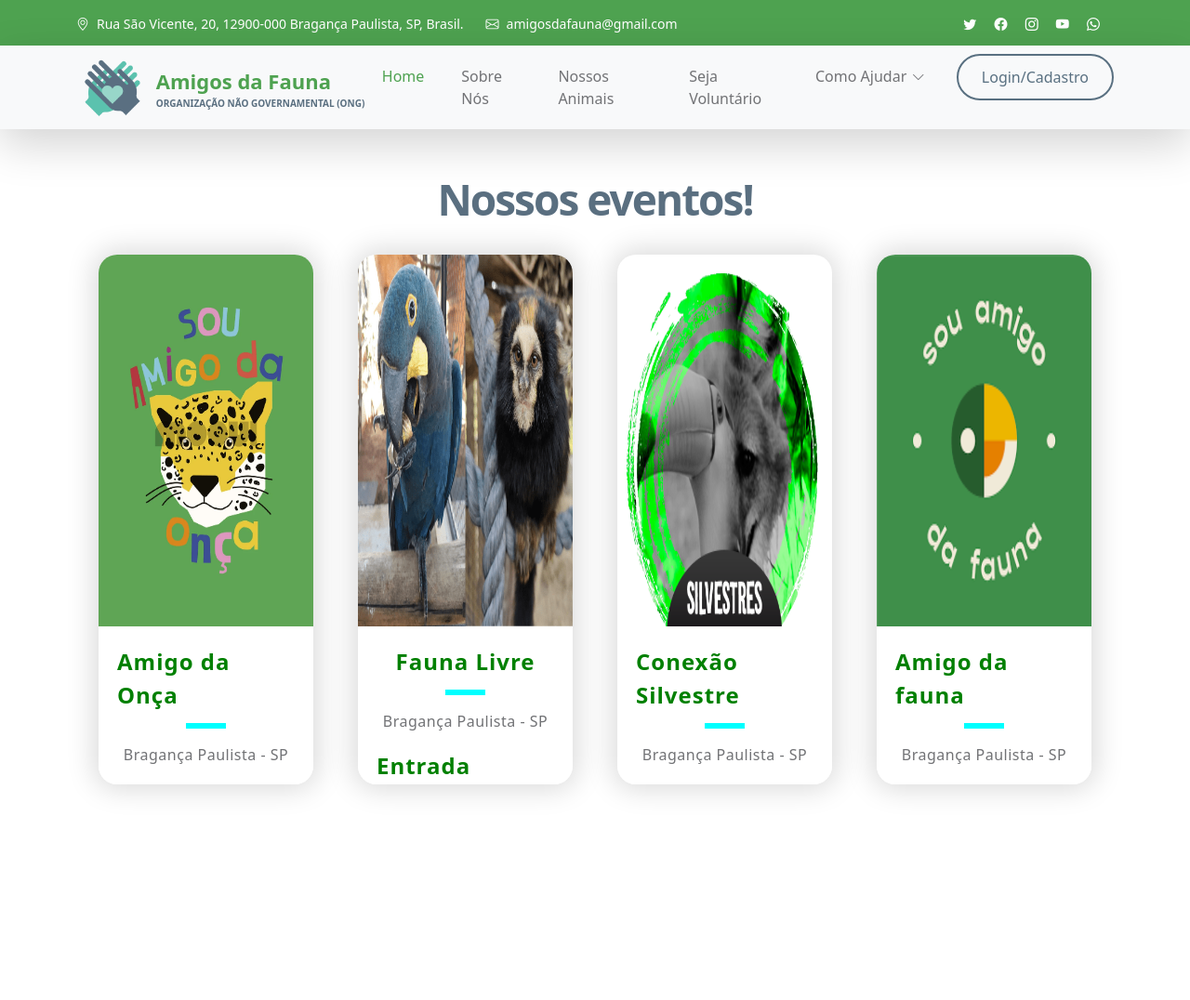
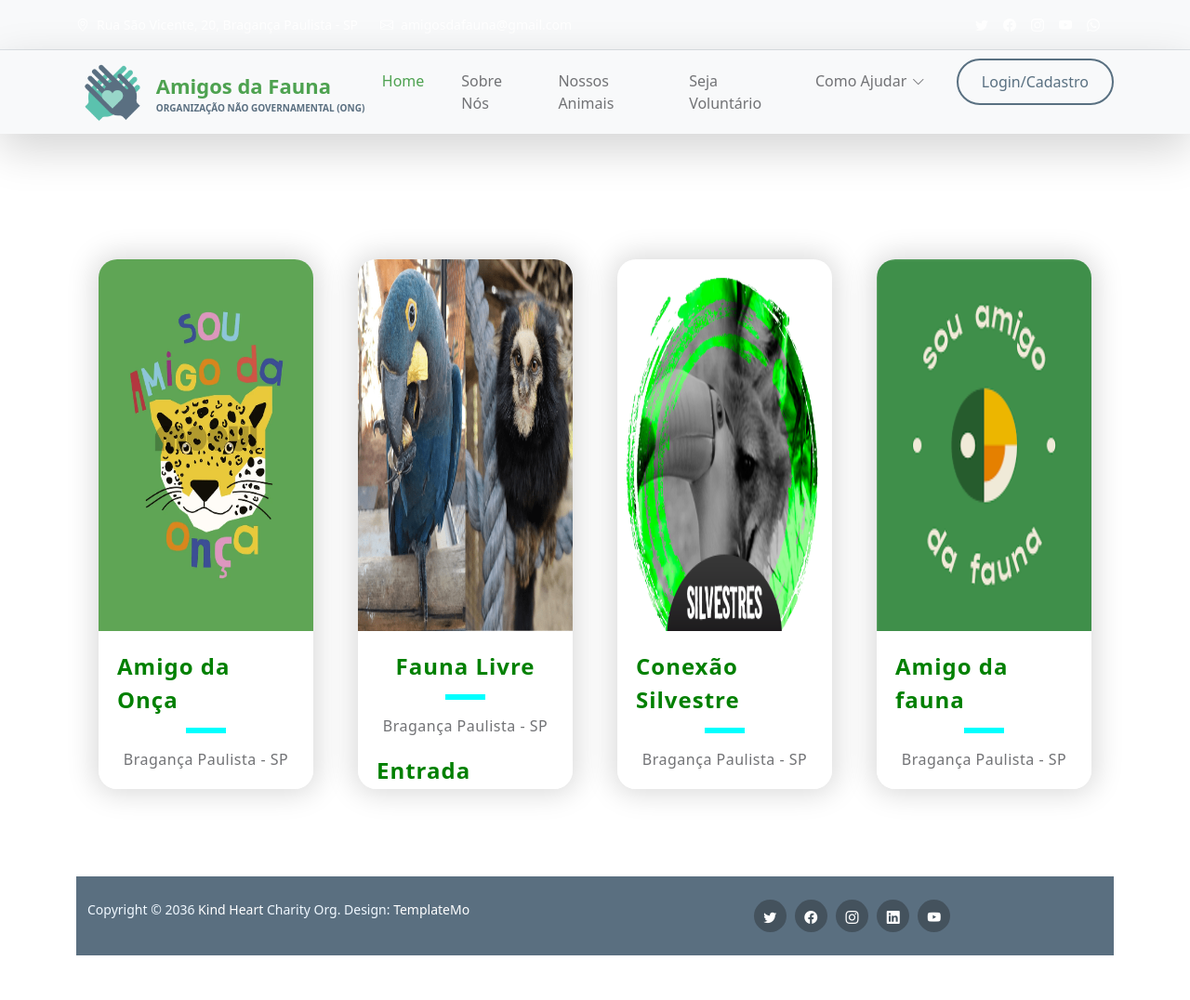
Before and after one commit to RenanVKoashi/ONG-ZOO, a plain HTML site: page eventos.html in a window 1280 px wide. Shown: the whole page at 93% size. Before the commit the page ends 916 px from the top, so only its background shows below. Drawn offline with Linux system fonts and the light colour scheme.

Commit message:
Revert "Add files via upload"
This reverts commit 439d4d45102fae283429b2a0b7843039b56ea531.

```diff
--- a/css/eventos.css
+++ b/css/eventos.css
@@ -1283,8 +1283,7 @@ padding-top: 70px;
 .site-footer-bottom {
 background-color: var(--secondary-color);
 position: relative;
-
-z-index: 1;
+z-index: 2;
 margin-top: 70px;
 padding-top: 25px;
 padding-bottom: 25px;
@@ -1813,10 +1812,10 @@ body {
 }
 
 .action:hover{
-  background-color: #ffffff33;
+  background-color: rgba(255, 255, 255, 0.2);
 }
 
 .nossoseventos {
  text-align: center;
- color: ffffff33;
-}
+ color: white;
+}
--- a/eventos.html
+++ b/eventos.html
@@ -20,49 +20,28 @@
 <body>
 
     <!-- Header -->
-    <header class="site-header">
+    <header class="site-header py-3 bg-light border-bottom">
         <div class="container">
-            <div class="row">
-
-                <div class="col-lg-8 col-12 d-flex flex-wrap">
-                    <p class="d-flex me-4 mb-0">
+            <div class="row align-items-center">
+                <div class="col-lg-8 col-md-6 col-12 d-flex flex-wrap">
+                    <p class="d-flex align-items-center me-4 mb-0">
                         <i class="bi-geo-alt me-2"></i>
-                        Rua São Vicente, 20, 12900-000 Bragança Paulista, SP, Brasil.
+                        Rua São Vicente, 20, Bragança Paulista - SP
                     </p>
-
-                    <p class="d-flex mb-0">
+                    <p class="d-flex align-items-center mb-0">
                         <i class="bi-envelope me-2"></i>
-
-                        <a href="mailto:amigosdafauna@gmail.com">
-                            amigosdafauna@gmail.com
-                        </a>
+                        <a href="mailto:amigosdafauna@gmail.com" class="text-decoration-none">amigosdafauna@gmail.com</a>
                     </p>
                 </div>
-
-                <div class="col-lg-3 col-12 ms-auto d-lg-block d-none">
-                    <ul class="social-icon">
-                        <li class="social-icon-item">
-                            <a href="#" class="social-icon-link bi-twitter"></a>
-                        </li>
-
-                        <li class="social-icon-item">
-                            <a href="#" class="social-icon-link bi-facebook"></a>
-                        </li>
-
-                        <li class="social-icon-item">
-                            <a href="#" class="social-icon-link bi-instagram"></a>
-                        </li>
-
-                        <li class="social-icon-item">
-                            <a href="#" class="social-icon-link bi-youtube"></a>
-                        </li>
-
-                        <li class="social-icon-item">
-                            <a href="#" class="social-icon-link bi-whatsapp"></a>
-                        </li>
+                <div class="col-lg-4 col-md-6 col-12 d-flex justify-content-lg-end justify-content-center mt-2 mt-lg-0">
+                    <ul class="list-unstyled d-flex social-icon mb-0">
+                        <li><a href="#" class="social-icon-link bi-twitter me-3"></a></li>
+                        <li><a href="#" class="social-icon-link bi-facebook me-3"></a></li>
+                        <li><a href="#" class="social-icon-link bi-instagram me-3"></a></li>
+                        <li><a href="#" class="social-icon-link bi-youtube me-3"></a></li>
+                        <li><a href="#" class="social-icon-link bi-whatsapp"></a></li>
                     </ul>
                 </div>
-
             </div>
         </div>
     </header>
@@ -260,8 +239,43 @@
         </div>
     </div>
 
+    <div class="site-footer-bottom">
+        <div class="container">
+            <div class="row">
 
+                <div class="col-lg-6 col-md-7 col-12">
+                    <p class="copyright-text mb-0">Copyright © 2036 <a href="#">Kind Heart</a> Charity Org.
+                    Design: <a href="https://templatemo.com" target="_blank">TemplateMo</a></p>
+                </div>
 
+                <div class="col-lg-6 col-md-5 col-12 d-flex justify-content-center align-items-center mx-auto">
+                    <ul class="social-icon">
+                        <li class="social-icon-item">
+                            <a href="#" class="social-icon-link bi-twitter"></a>
+                        </li>
+
+                        <li class="social-icon-item">
+                            <a href="#" class="social-icon-link bi-facebook"></a>
+                        </li>
+
+                        <li class="social-icon-item">
+                            <a href="#" class="social-icon-link bi-instagram"></a>
+                        </li>
+
+                        <li class="social-icon-item">
+                            <a href="#" class="social-icon-link bi-linkedin"></a>
+                        </li>
+
+                        <li class="social-icon-item">
+                            <a href="https://youtube.com/templatemo" class="social-icon-link bi-youtube"></a>
+                        </li>
+                    </ul>
+                </div>
+
+            </div>
+        </div>
+    </div>
+</footer>
 
          <!-- JAVASCRIPT FILES -->
          <script src="js/jquery.min.js"></script>
```
